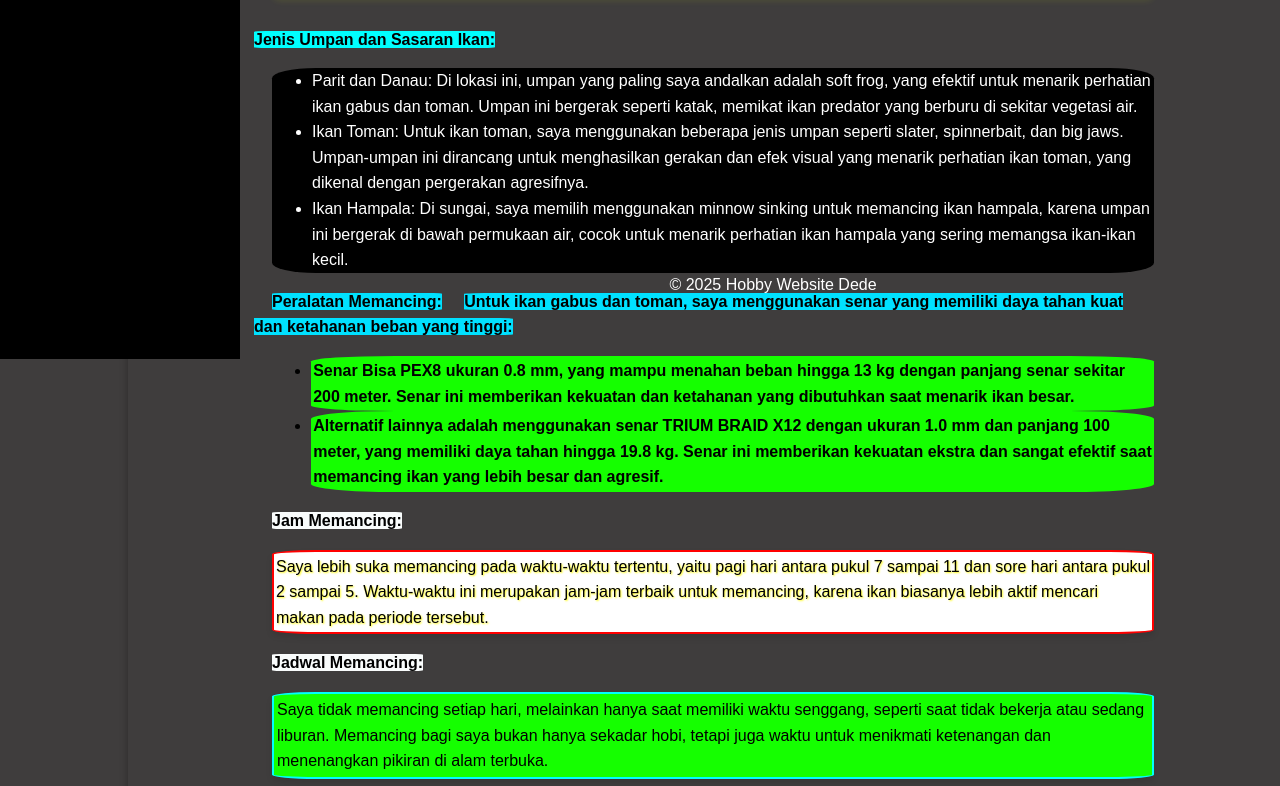
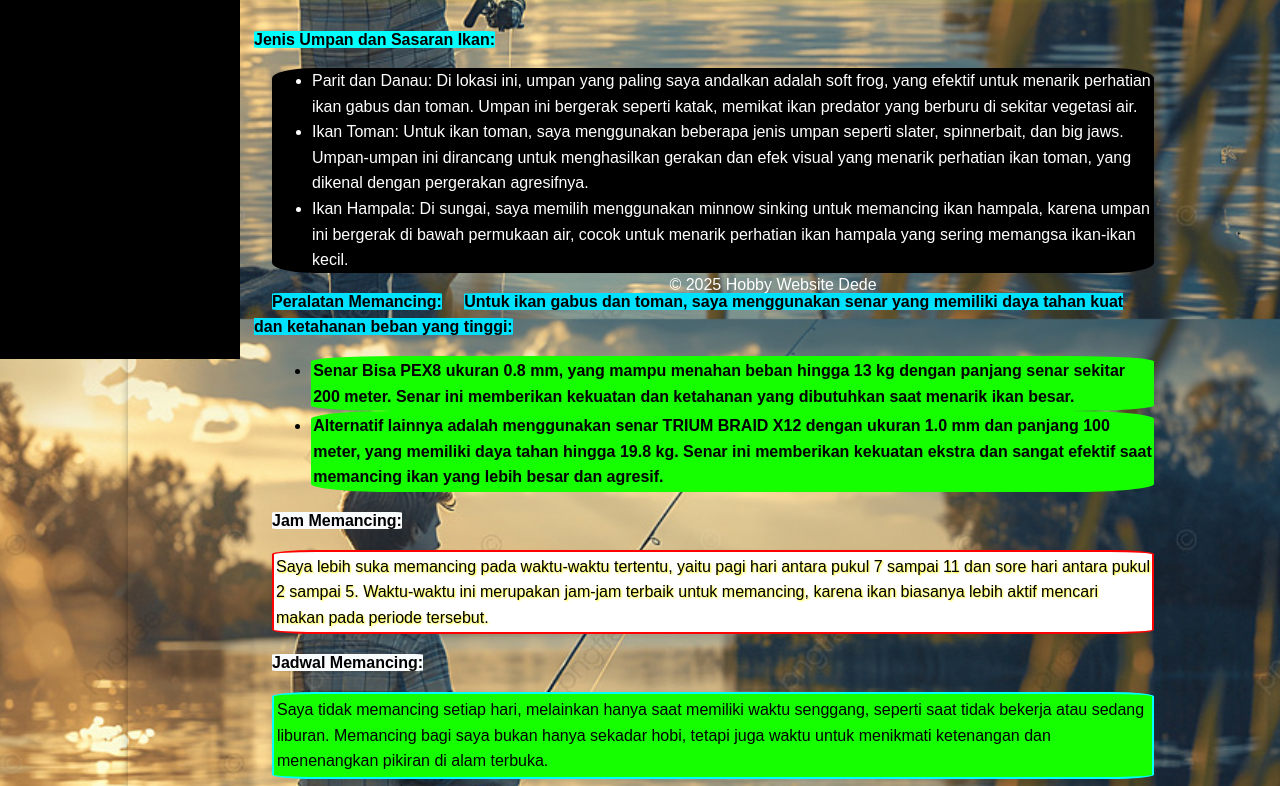
Before and after one commit to dede13112001/Tugas-Knowledge_Management, a plain HTML site: page memancing.html in a window 1280 px wide. Shown: the part 481-1267 px from the top of the page. Drawn offline with Linux system fonts and the light colour scheme.

Commit message:
Update memancing.css

```diff
--- a/memancing.css
+++ b/memancing.css
@@ -73,7 +73,7 @@ body {
   line-height: 1.6;
   background-color: rgb(63, 61, 61);
   margin-left: 10%;
-  background-image: url('Memancing.webp');
+  background-image: url('pngtree-young-guy-fishing-on-lake-with-rod-travel-lifestyle-concept-summer-image_15999504.jpg');
   background-size: cover;
   background-position: center;
   background-repeat: no-repeat;
```
